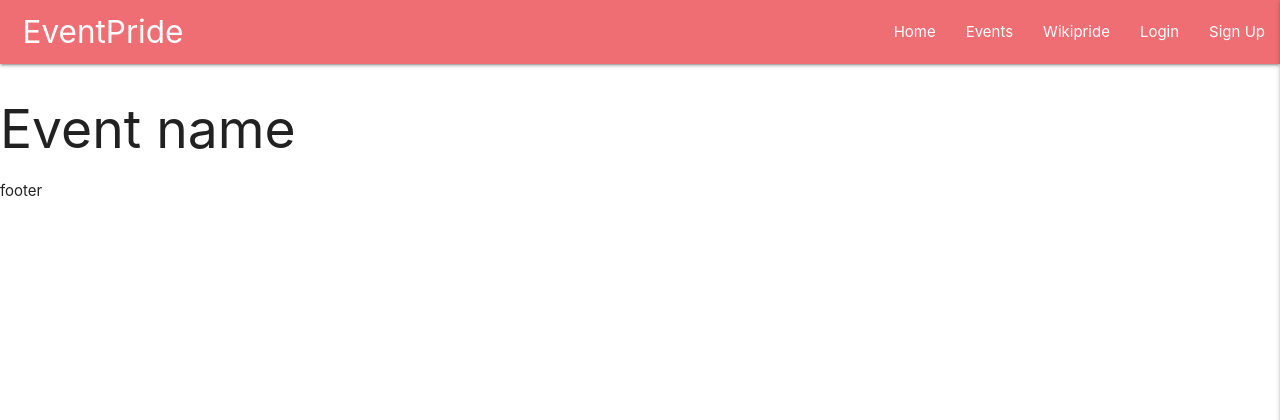
After one commit to roomacarthur/eventpride, a Flask app: template templates/event-temp.html in a window 1280 px wide. The commit adds this page. Shown: the top 420 px of the page. Run offline with Flask 2, Linux system fonts and the light colour scheme; the template is opened without the code that fills it, so the values that code supplies are empty.

Commit message:
updated app.py to include single events page(currently commented out). added the start of  single events page html temp

```diff
--- /dev/null
+++ b/templates/event-temp.html
@@ -0,0 +1,13 @@
+{% extends "base.html" %} {% block content %}
+<h2>Event name</h2>
+<!--
+        title
+        img
+        date
+        location
+        description
+        reviews
+        comments
+        ratings?
+    -->
+{% endblock%}
--- a/templates/events.html
+++ b/templates/events.html
@@ -2,7 +2,7 @@
 <h2>Events</h2>
 <div class="container">
   <div class="row">
-    <a class="col s4" href="" target="">
+    <a class="col s4" href="{{ url_for('single_event') }}" target="">
       <div class="card">
         <img class="card-img" src="./static/images/pride-event.jpg" alt="" />
         <h3>Pride Month Carnival</h3>
```
Also changed, not shown: app.py (+12 -0 lines).
